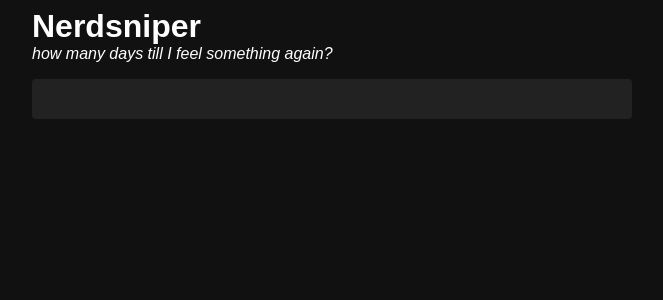
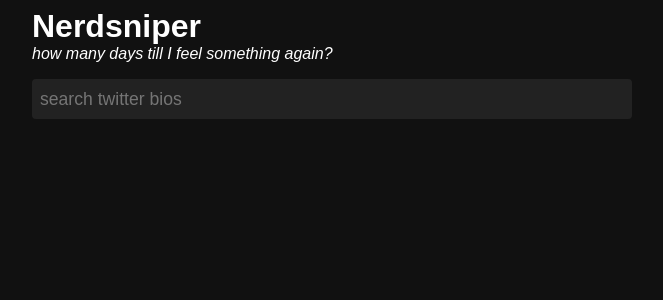
Before and after one commit to UlisseMini/nerdsniper, a FastAPI app: page / in a window 1280 px wide. Shown: the top 300 px of the page, without its empty margins (308-971 px from the left). Run offline with FastAPI, Linux system fonts and the light colour scheme; parts of the project's set-up code (start-up, migrations or seed data) failed here and were passed over.

Commit message:
Forever, alone

```diff
--- a/site/templates/form.html
+++ b/site/templates/form.html
@@ -1,3 +1,3 @@
 <form action="/search" method="get" class="search-form">
-	<input type="search" name="q" class="search-box" required>
+	<input placeholder="search twitter bios" type="search" name="q" class="search-box" required>
 </form>
```
